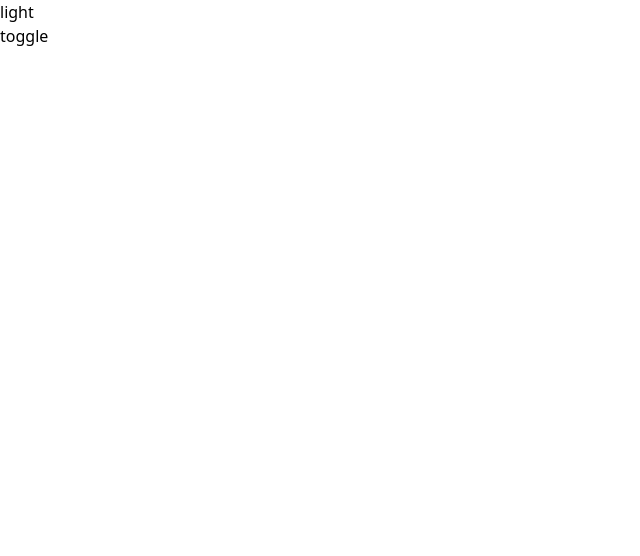
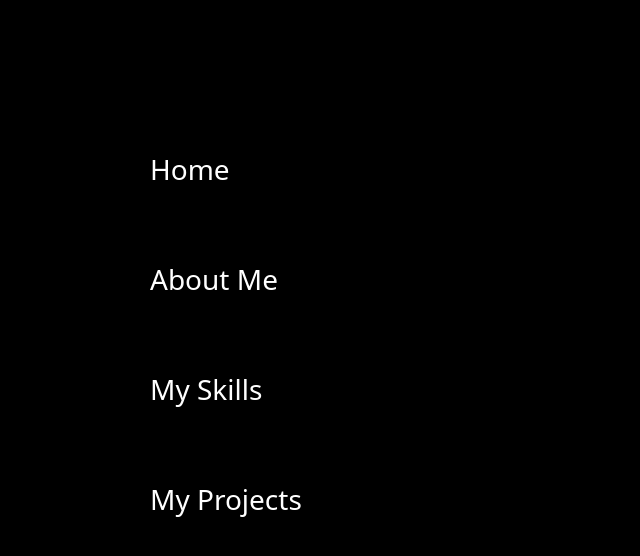
Before and after one commit to ReyOrdonez/MiPortafolio, a Next.js app: page / in a window 1280 px wide. Shown: the top 556 px of the page, without its empty margins (0-640 px from the left). Built offline with nearby package versions, Linux system fonts and the light colour scheme.

Commit message:
I made our first components

```diff
--- a/app/layout.js
+++ b/app/layout.js
@@ -1,27 +1,19 @@
 "use client";
 
-import { Geist, Geist_Mono } from "next/font/google";
+import { Inter } from "next/font/google";
 import "./globals.css";
 import { Provider } from "react-redux";
 import store from "../redux/store";
+import NavBar from "@/components/navBar/navBar";
 
-const geistSans = Geist({
-  variable: "--font-geist-sans",
-  subsets: ["latin"],
-});
-
-const geistMono = Geist_Mono({
-  variable: "--font-geist-mono",
-  subsets: ["latin"],
-});
+const inter = Inter({ subsets: ["latin"] });
 
 export default function RootLayout({ children }) {
   return (
     <Provider store={store}>
       <html lang="en">
-        <body
-          className={`${geistSans.variable} ${geistMono.variable} antialiased`}
-        >
+        <NavBar />
+        <body className={`${inter.className}antialiased  bg-black`}>
           {children}
         </body>
       </html>
--- a/app/page.js
+++ b/app/page.js
@@ -1,15 +1,6 @@
 "use client";
-import { useSelector, useDispatch } from "react-redux";
-import { toggleTheme, selectTheme } from "@/redux/slices/themeSlice";
+import ContactButton from "@/components/contactButton/contactButton";
 
 export default function Home() {
-  const dispatch = useDispatch();
-  const state = useSelector(selectTheme);
-
-  return (
-    <div>
-      <h1>{state}</h1>
-      <button onClick={() => dispatch(toggleTheme())}>toggle</button>
-    </div>
-  );
+  return <div className="text-center"></div>;
 }
--- /dev/null
+++ b/components/contactButton/contactButton.js
@@ -0,0 +1,16 @@
+"use client";
+
+import { Poppins } from "next/font/google";
+const poppins = Poppins({ subsets: ["latin"], weight: ["400", "500", "600"] });
+
+const ContactButton = () => {
+  return (
+    <button
+      className={`text-myGreen border-solid border-[3px] border-myGreen px-8 py-4 ${poppins.className} text-[28px] font-semibold rounded-sm`}
+    >
+      Contact Me!
+    </button>
+  );
+};
+
+export default ContactButton;
--- /dev/null
+++ b/components/navBar/navBar.js
@@ -0,0 +1,26 @@
+"use client";
+
+const NavBar = () => {
+  return (
+    <div className="flex flex-col text-white text-[28px] ml-[150px] fixed top-1/2 -translate-y-1/2 -mt-16 space-y-16">
+      <a className="group block">
+        Home
+        <div className=" bg-myGreen min-h-1 mr-[100%] group-hover:mx-0 transition-all duration-[170ms] ease-linear rounded-[1px]"></div>
+      </a>
+      <a className="group block">
+        About Me
+        <div className=" bg-myGreen min-h-1 mr-[100%] group-hover:mx-0 transition-all duration-[170ms] ease-linear rounded-[1px]"></div>
+      </a>
+      <a className="group block">
+        My Skills
+        <div className=" bg-myGreen min-h-1 mr-[100%] group-hover:mx-0 transition-all duration-[170ms] ease-linear rounded-[1px]"></div>
+      </a>
+      <a className="group block">
+        My Projects
+        <div className=" bg-myGreen min-h-1 mr-[100%] group-hover:mx-0 transition-all duration-[170ms] ease-linear rounded-[1px]"></div>
+      </a>
+    </div>
+  );
+};
+
+export default NavBar;
--- a/tailwind.config.mjs
+++ b/tailwind.config.mjs
@@ -8,8 +8,13 @@ export default {
   theme: {
     extend: {
       colors: {
-        background: "var(--background)",
-        foreground: "var(--foreground)",
+        myGreen: "#0CB08A",
+      },
+      borderWidth: {
+        3: "3px",
+      },
+      backgroundColor: {
+        ligthTheme: "#FDFDFD",
       },
     },
   },
```
